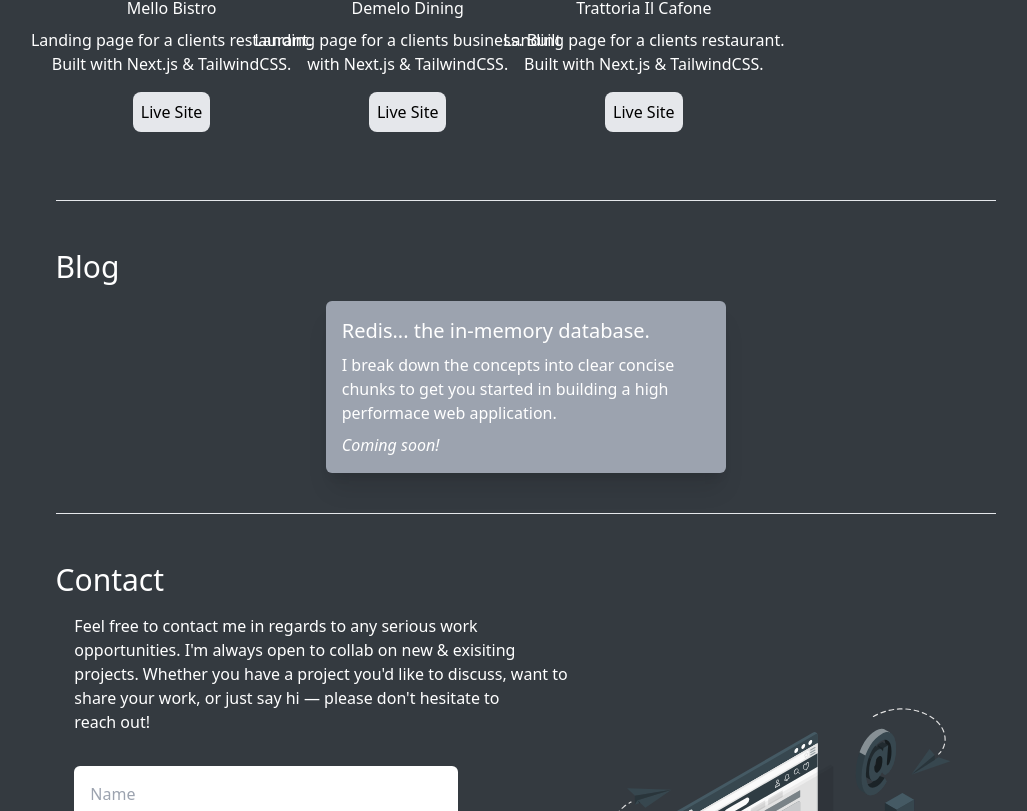
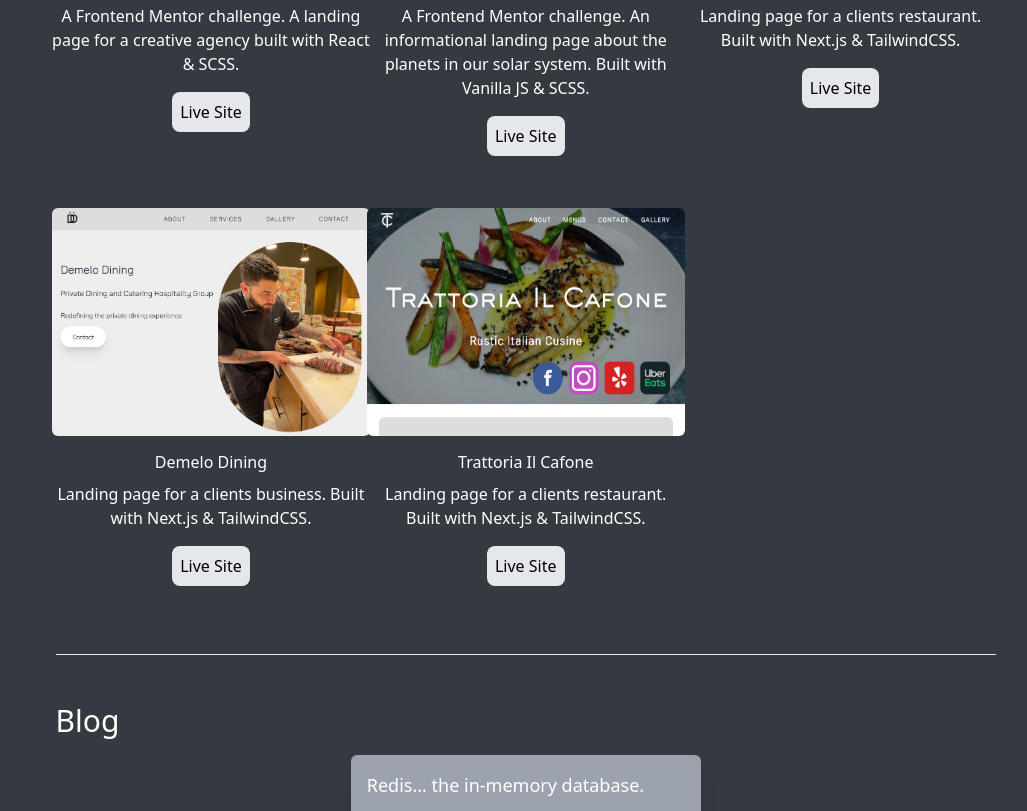
Before and after one commit to morfeli/portfolio, a Next.js app: page / in a window 1280 px wide. Shown: the part 1989-2800 px from the top of the page, without its empty margins (252-1279 px from the left). Built offline with nearby package versions, Linux system fonts and the light colour scheme.

Commit message:
new: added pyro to project list

```diff
--- a/components/Sections/Blog/Blog.tsx
+++ b/components/Sections/Blog/Blog.tsx
@@ -3,11 +3,11 @@ import { SectionLayout } from "../Layouts/SectionLayout";
 export const Blog = () => {
   return (
     <SectionLayout link="Blog">
-      <div className="w-[400px] bg-gray-400 rounded-md p-4 my-4 mx-auto shadow-xl">
-        <h1 className="text-xl">Redis... the in-memory database.</h1>
-        <p className="py-2">
-          I break down the concepts into clear concise chunks to get you started
-          in building a high performace web application.
+      <div className="p-4 mx-auto my-4 bg-gray-400 rounded-md shadow-xl sm:w-[350px]">
+        <h1 className="text-lg">Redis... the in-memory database.</h1>
+        <p className="py-2 text-sm">
+          I break down the concepts into clear & concise chunks to get you
+          started in building a high performace web application.
         </p>
         <p className="italic">Coming soon!</p>
       </div>
--- a/components/Sections/Projects/Projects.tsx
+++ b/components/Sections/Projects/Projects.tsx
@@ -98,7 +98,7 @@ const projectArray = [
 export const Projects = () => {
   return (
     <SectionLayout link="Projects">
-      <div className="grid gap-1 pt-4 justify-items-center grid-cols-repeatMin300px lg:grid-cols-4">
+      <div className="grid gap-1 pt-4 justify-items-center grid-cols-repeatMin300px 2xl:grid-cols-4">
         {projectArray.map((item, i) => (
           <ul>
             <ProjectCard
```
